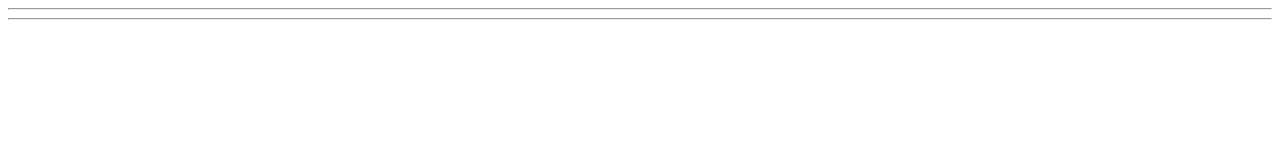
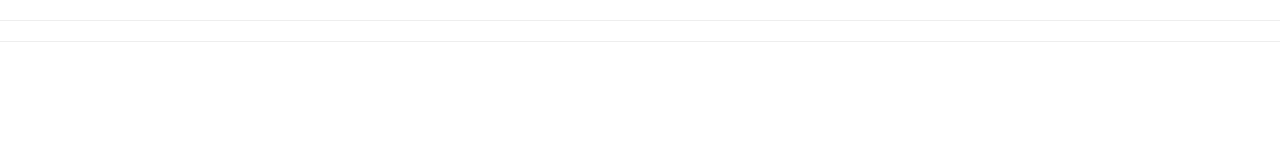
Before and after one commit to Cxiang/cxiang.github.io, a plain HTML site: page index.html in a window 1280 px wide. Drawn offline with nearby package versions, Linux system fonts and the light colour scheme.

Commit message:
home
home

```diff
--- a/index.html
+++ b/index.html
@@ -1,6 +1,16 @@
 <html>
 <head>
-<link href="http://cdn.bootcss.com/bootstrap/3.2.0/css/bootstrap-theme.min.css" rel="stylesheet">
+<!-- 新 Bootstrap 核心 CSS 文件 -->
+<link rel="stylesheet" href="http://cdn.bootcss.com/bootstrap/3.2.0/css/bootstrap.min.css">
+
+<!-- 可选的Bootstrap主题文件（一般不用引入） -->
+<link rel="stylesheet" href="http://cdn.bootcss.com/bootstrap/3.2.0/css/bootstrap-theme.min.css">
+
+<!-- jQuery文件。务必在bootstrap.min.js 之前引入 -->
+<script src="http://cdn.bootcss.com/jquery/1.11.1/jquery.min.js"></script>
+
+<!-- 最新的 Bootstrap 核心 JavaScript 文件 -->
+<script src="http://cdn.bootcss.com/bootstrap/3.2.0/js/bootstrap.min.js"></script>
 </head>
 <body>
 <hr>
```
